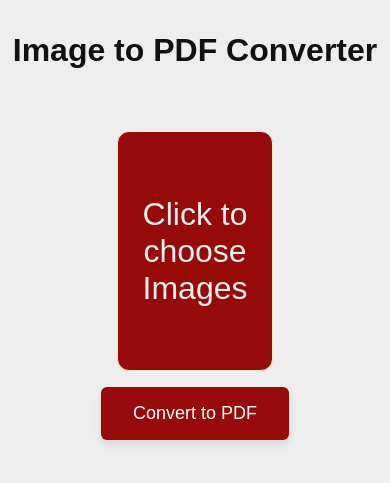
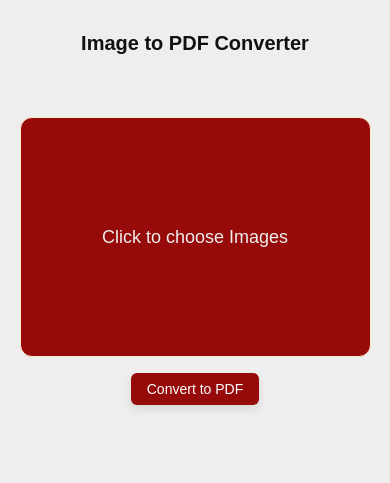
Before and after one commit to aryalpatrick/pdf-converter, a Flask app: page / in a window 390 px wide. Shown: the top 483 px of the page. Run offline with Flask 3, Linux system fonts and the light colour scheme.

Commit message:
Update styles.css

```diff
--- a/static/css/styles.css
+++ b/static/css/styles.css
@@ -7,9 +7,7 @@
 }
 
 #main {
-
     text-align: center;
-
 }
 
 h1 {
@@ -53,11 +51,43 @@ h1 {
     justify-content: center;
     align-items: center;
     font-size: xx-large;
+}
 
-}
-#button:hover{
+#button:hover {
     background-color: #111;
 }
-#lbl:hover{
+
+#lbl:hover {
     background-color: rgb(88, 6, 6);
 }
+
+@media screen and (max-width: 768px) {
+    h1 {
+        font-size: 1.5rem;
+    }
+
+    #lbl {
+        width: 80%;
+    }
+
+    #button {
+        font-size: 1rem;
+        padding: 0.75rem 1.5rem;
+    }
+}
+
+@media screen and (max-width: 575px) {
+    h1 {
+        font-size: 1.25rem;
+    }
+
+    #lbl {
+        width: 90%;
+        font-size: large;
+    }
+
+    #button {
+        font-size: 0.875rem;
+        padding: 0.5rem 1rem;
+    }
+}
```
